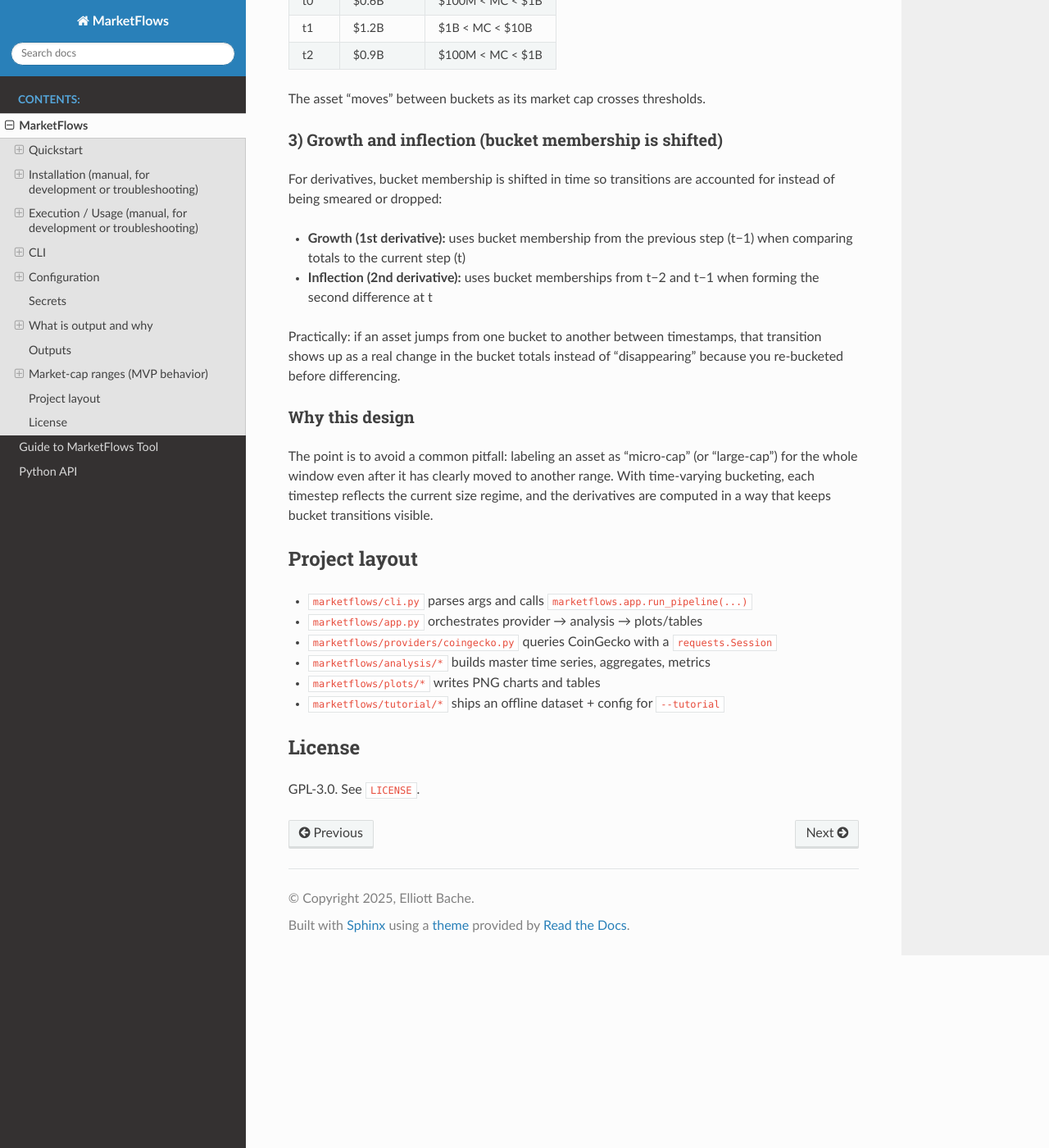
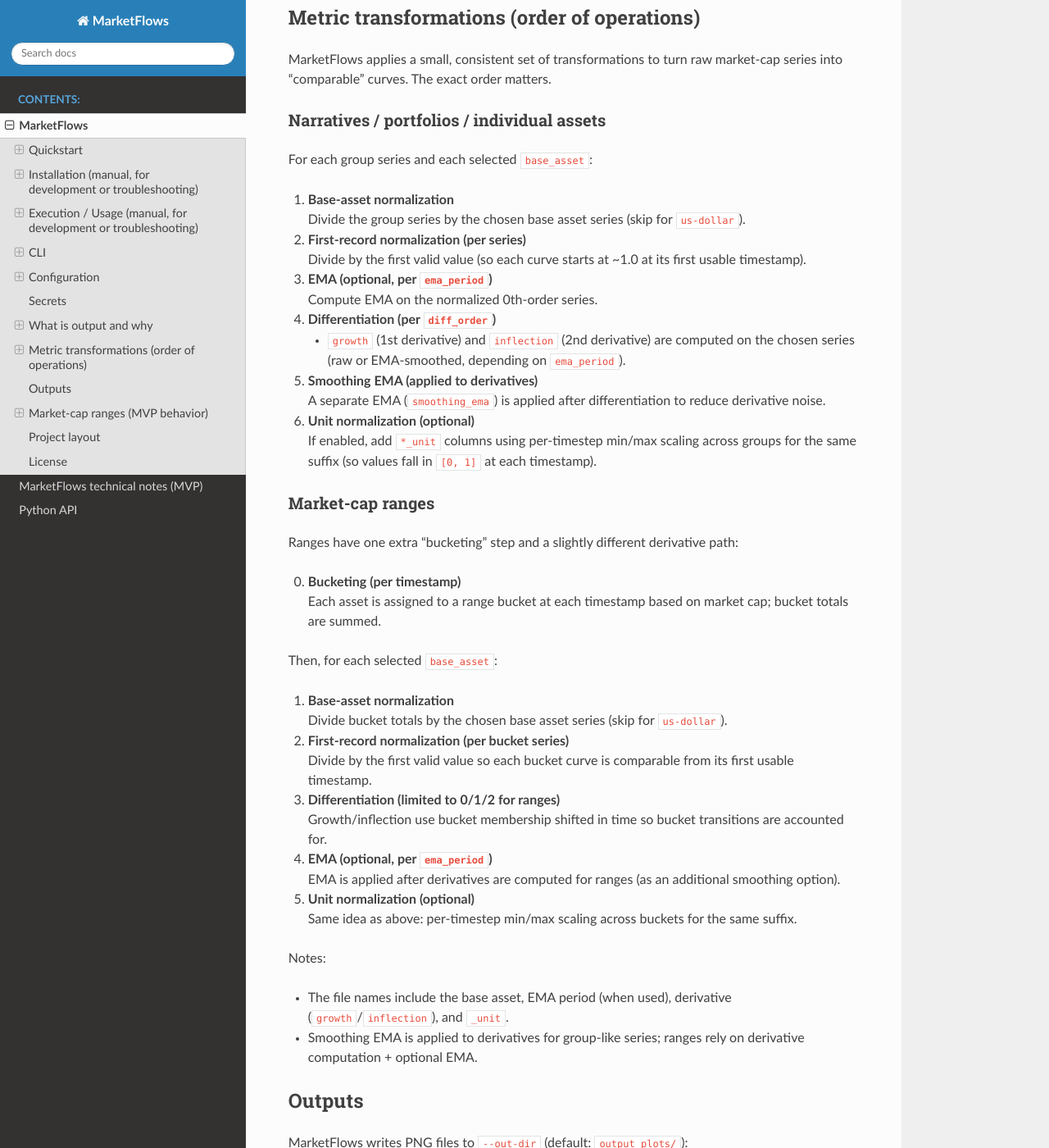
Before and after one commit to elliottbache/marketflows, a Sphinx documentation site: the page built from docs/intro.md, in a window 1280 px wide and 1400 px high, scrolled down 8972 px. Shown: the whole window at 82% size. Built offline with Sphinx 7.4.7 and the Read the Docs theme 3.1.0, drawn with Linux system fonts in a browser that asks for light colours.

Commit message:
docs(Sphinx): fix Sphinx docs to compile correctly

```diff
--- a/README.md
+++ b/README.md
@@ -50,9 +50,9 @@
 
 You should get charts and tables in `output_plots/` that resemble:
 
-![Tutorial – Narratives](docs/images/tutorial_Narratives_MC_by_us-dollar.png)
-![Tutorial – Narratives (EMA)](docs/images/tutorial_Narratives_MC_by_us-dollar_ema20.png)
-![Tutorial – Narratives (Table)](docs/images/tutorial_Narratives_MC_by_us-dollar_percent_gains_table.png)
+![Tutorial – Narratives](./docs/_static/tutorial_Narratives_MC_by_us-dollar.png)
+![Tutorial – Narratives (EMA)](./docs/_static/tutorial_Narratives_MC_by_us-dollar_ema20.png)
+![Tutorial – Narratives (Table)](./docs/_static/tutorial_Narratives_MC_by_us-dollar_percent_gains_table.png)
 
 Expected tutorial log lives here: `src/marketflows/tutorial/expected_marketflows.log`
 
@@ -308,6 +308,62 @@
 of the offsets and by default is set for 4 hours, 8 hours, 12 hours, 1 day, 2 days, 3 days, 1 week, 2 weeks,
 and 1 month.  The table will then show the percent gains from 4 hours ago, 8 hours ago, etc.
 
+## Metric transformations (order of operations)
+
+MarketFlows applies a small, consistent set of transformations to turn raw market-cap series into “comparable” curves. The exact order matters.
+
+### Narratives / portfolios / individual assets
+
+For each group series and each selected `base_asset`:
+
+1) **Base-asset normalization**
+   Divide the group series by the chosen base asset series (skip for `us-dollar`).
+
+2) **First-record normalization (per series)**
+   Divide by the first valid value (so each curve starts at ~1.0 at its first usable timestamp).
+
+3) **EMA (optional, per `ema_period`)**
+   Compute EMA on the normalized 0th-order series.
+
+4) **Differentiation (per `diff_order`)**
+   - `growth` (1st derivative) and `inflection` (2nd derivative) are computed on the chosen series
+     (raw or EMA-smoothed, depending on `ema_period`).
+
+5) **Smoothing EMA (applied to derivatives)**
+   A separate EMA (`smoothing_ema`) is applied after differentiation to reduce derivative noise.
+
+6) **Unit normalization (optional)**
+   If enabled, add `*_unit` columns using per-timestep min/max scaling across groups for the same suffix
+   (so values fall in `[0, 1]` at each timestamp).
+
+### Market-cap ranges
+
+Ranges have one extra “bucketing” step and a slightly different derivative path:
+
+0) **Bucketing (per timestamp)**
+   Each asset is assigned to a range bucket at each timestamp based on market cap; bucket totals are summed.
+
+Then, for each selected `base_asset`:
+
+1) **Base-asset normalization**
+   Divide bucket totals by the chosen base asset series (skip for `us-dollar`).
+
+2) **First-record normalization (per bucket series)**
+   Divide by the first valid value so each bucket curve is comparable from its first usable timestamp.
+
+3) **Differentiation (limited to 0/1/2 for ranges)**
+   Growth/inflection use bucket membership shifted in time so bucket transitions are accounted for.
+
+4) **EMA (optional, per `ema_period`)**
+   EMA is applied after derivatives are computed for ranges (as an additional smoothing option).
+
+5) **Unit normalization (optional)**
+   Same idea as above: per-timestep min/max scaling across buckets for the same suffix.
+
+Notes:
+- The file names include the base asset, EMA period (when used), derivative (`growth`/`inflection`), and `_unit`.
+- Smoothing EMA is applied to derivatives for group-like series; ranges rely on derivative computation + optional EMA.
+
 ## Outputs
 
 MarketFlows writes PNG files to `--out-dir` (default: `output_plots/`):
--- a/docs/conf.py
+++ b/docs/conf.py
@@ -69,4 +69,4 @@
 # html_theme = 'alabaster'
 html_theme = "sphinx_rtd_theme"
 
-# html_static_path = ['_static']
+html_static_path = ['_static']
--- a/docs/guide.md
+++ /dev/null
@@ -1 +0,0 @@
-# Guide to MarketFlows Tool
--- a/docs/index.rst
+++ b/docs/index.rst
@@ -10,7 +10,7 @@
    :caption: Contents:
 
    intro
-   guide
+   technical
    python_api
 
 The Python API documentation is generated from the docstrings inside the source code and compiled with Sphinx.
```
Also changed, not shown: docs/intro.md (+1 -0 lines), docs/_static/tutorial_Narratives_MC_by_us-dollar.png (renamed from docs/images/tutorial_Narratives_MC_by_us-dollar.png), docs/_static/tutorial_Narratives_MC_by_us-dollar_ema20.png (renamed from docs/images/tutorial_Narratives_MC_by_us-dollar_ema20.png), docs/_static/tutorial_Narratives_MC_by_us-dollar_percent_gains_table.png (renamed from docs/images/tutorial_Narratives_MC_by_us-dollar_percent_gains_table.png).
